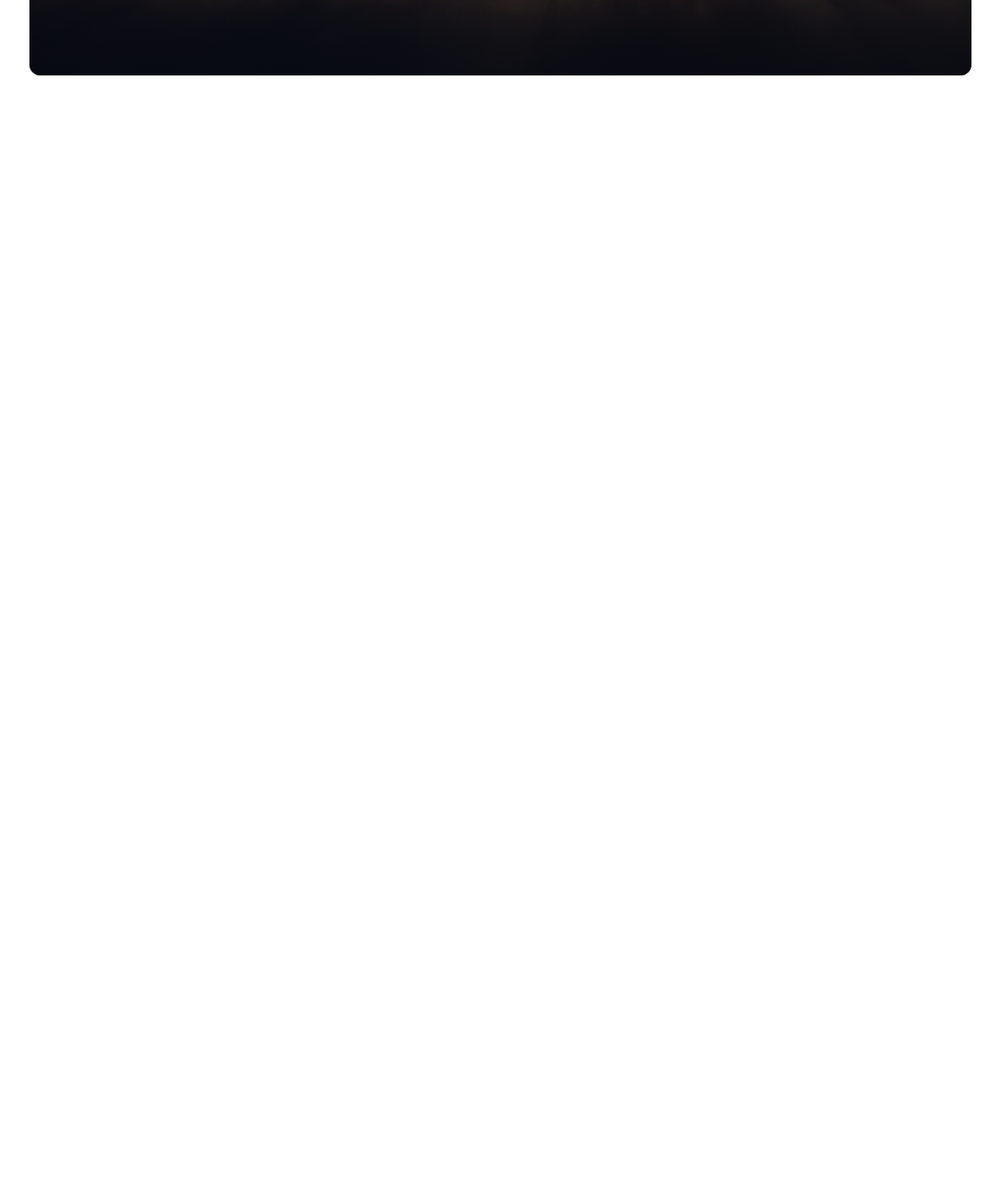
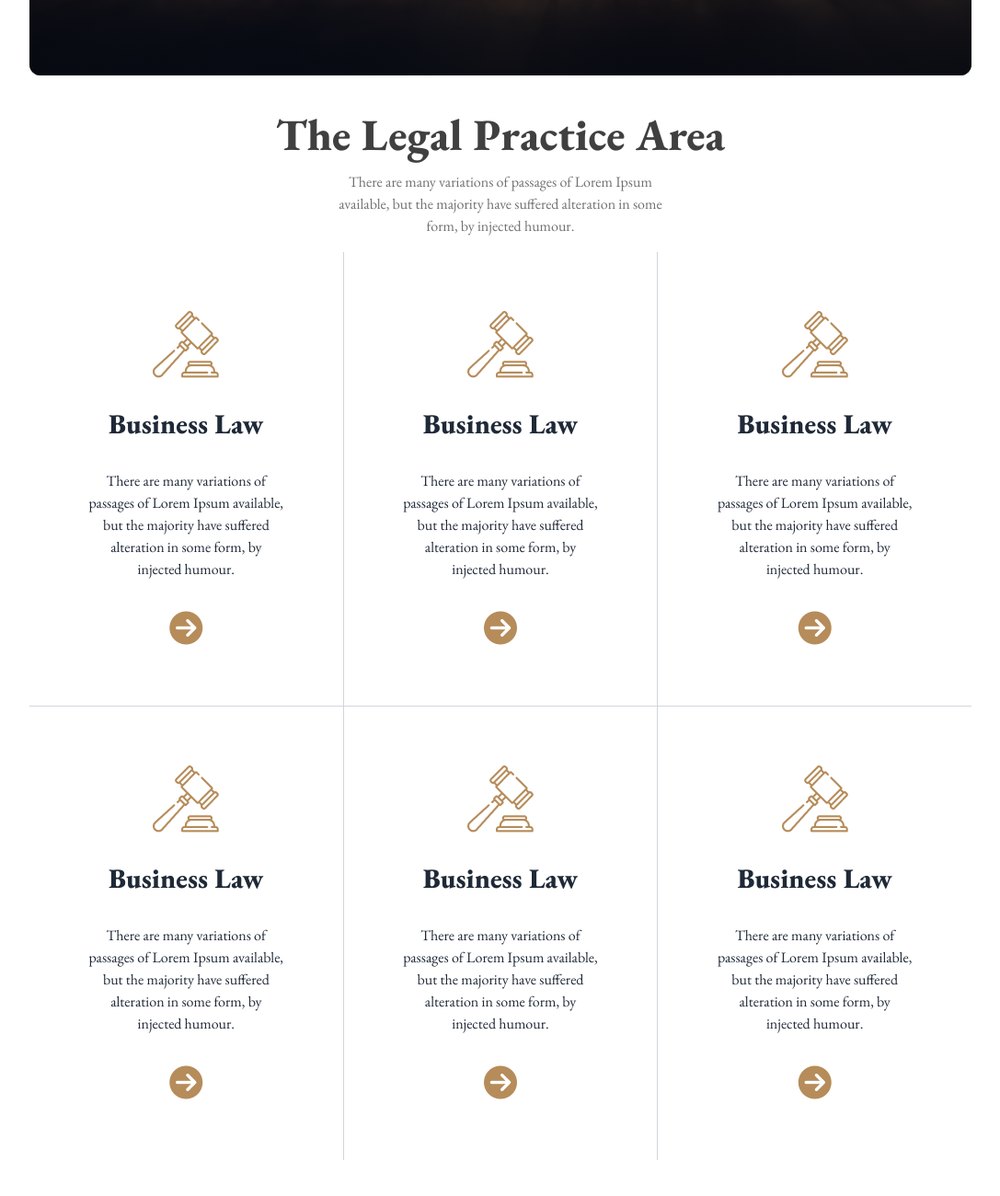
Before and after one commit to nawfs254/legal-solution-tailwindcss-daisyui, a plain HTML site: page index.html in a window 1280 px wide. Shown: the part 866-2166 px from the top of the page at 92% size, without its empty margins (96-1183 px from the left). Before the commit the page ends 988 px from the top, so only its background shows below. Drawn offline with nearby package versions, Linux system fonts and the light colour scheme.

Commit message:
working area section added

```diff
--- a/index.html
+++ b/index.html
@@ -82,9 +82,9 @@
         <section class="my-10">
             <div class="hero min-h-screen rounded-xl" style="background-image: url(./resources/images/banner.png);">
                 <div class="hero-overlay bg-white bg-opacity-0 bg-gradient-to-t from-gray-950/75 to-gray-0 rounded-xl"></div>
-                <div class="hero-content text-center text-neutral-content p-0">
-                  <div class="max-w-md">
-                    <h1 class="mb-5 text-4xl md:text-5xl font-bold">We Provide Effective Legal Solutions</h1>
+                <div class="hero-content text-center text-neutral-content p-0 z-10 text-white">
+                  <div class="max-w-2xl">
+                    <h1 class="mb-5 text-4xl md:text-7xl font-extrabold">We Provide Effective Legal Solutions</h1>
                     <p class="mb-5">There are many variations of passages of Lorem Ipsum available, but the majority have suffered alteration in some form, by injected humour.</p>
                     <input type="text" placeholder="Search your services" class="input">
                     <button class="btn bg-brown text-white border-none my-2 md:my-0 mx-2 px-7">Search</button>
@@ -93,6 +93,59 @@
               </div>
         </section>
     </header>
+
+    <main class="w-11/12 md:w-4/5 mx-auto my-10">
+        <!-- area section -->
+        <section class="text-center">
+            <h1 class="text-3xl lg:text-5xl font-extrabold text-black">The Legal Practice Area</h1>
+            <p class="my-4 max-w-96 mx-auto text-light-black">There are many variations of passages of Lorem Ipsum available, but the majority have suffered alteration in some form, by injected humour.</p>
+
+            <div class="max-w-[1152px] mx-auto grid grid-cols-1 md:grid-cols-2 lg:grid-cols-3 bg-gray-300 gap-[1px]">
+                <!-- card 1 -->
+                <div class="space-y-8 max-w-sm box-border p-16 bg-white mx-auto hover:bg-gradient-to-b from-gray-200 to-gray-50">
+                    <img src="./resources/images/business.png" alt="" class="mx-auto">
+                    <h1 class="text-3xl font-extrabold">Business Law</h1>
+                    <p>There are many variations of passages of Lorem Ipsum available, but the majority have suffered alteration in some form, by injected humour.</p>
+                    <i class="fa-solid fa-circle-arrow-right text-brown text-4xl"></i>
+                </div>
+                <!-- card 1 -->
+                <div class="space-y-8 max-w-sm box-border p-16 bg-white mx-auto hover:bg-gradient-to-b from-gray-200 to-gray-50">
+                    <img src="./resources/images/business.png" alt="" class="mx-auto">
+                    <h1 class="text-3xl font-extrabold">Business Law</h1>
+                    <p>There are many variations of passages of Lorem Ipsum available, but the majority have suffered alteration in some form, by injected humour.</p>
+                    <i class="fa-solid fa-circle-arrow-right text-brown text-4xl"></i>
+                </div>
+                <!-- card 1 -->
+                <div class="space-y-8 max-w-sm box-border p-16 bg-white mx-auto hover:bg-gradient-to-b from-gray-200 to-gray-50">
+                    <img src="./resources/images/business.png" alt="" class="mx-auto">
+                    <h1 class="text-3xl font-extrabold">Business Law</h1>
+                    <p>There are many variations of passages of Lorem Ipsum available, but the majority have suffered alteration in some form, by injected humour.</p>
+                    <i class="fa-solid fa-circle-arrow-right text-brown text-4xl"></i>
+                </div>
+                <!-- card 1 -->
+                <div class="space-y-8 max-w-sm box-border p-16 bg-white mx-auto hover:bg-gradient-to-b from-gray-200 to-gray-50">
+                    <img src="./resources/images/business.png" alt="" class="mx-auto">
+                    <h1 class="text-3xl font-extrabold">Business Law</h1>
+                    <p>There are many variations of passages of Lorem Ipsum available, but the majority have suffered alteration in some form, by injected humour.</p>
+                    <i class="fa-solid fa-circle-arrow-right text-brown text-4xl"></i>
+                </div>
+                <!-- card 1 -->
+                <div class="space-y-8 max-w-sm box-border p-16 bg-white mx-auto hover:bg-gradient-to-b from-gray-200 to-gray-50">
+                    <img src="./resources/images/business.png" alt="" class="mx-auto">
+                    <h1 class="text-3xl font-extrabold">Business Law</h1>
+                    <p>There are many variations of passages of Lorem Ipsum available, but the majority have suffered alteration in some form, by injected humour.</p>
+                    <i class="fa-solid fa-circle-arrow-right text-brown text-4xl"></i>
+                </div>
+                <!-- card 1 -->
+                <div class="space-y-8 max-w-sm box-border p-16 bg-white mx-auto hover:bg-gradient-to-b from-gray-200 to-gray-50">
+                    <img src="./resources/images/business.png" alt="" class="mx-auto">
+                    <h1 class="text-3xl font-extrabold">Business Law</h1>
+                    <p>There are many variations of passages of Lorem Ipsum available, but the majority have suffered alteration in some form, by injected humour.</p>
+                    <i class="fa-solid fa-circle-arrow-right text-brown text-4xl"></i>
+                </div>
+            </div>
+        </section>
+    </main>
 </body>
 
 </html>
```
